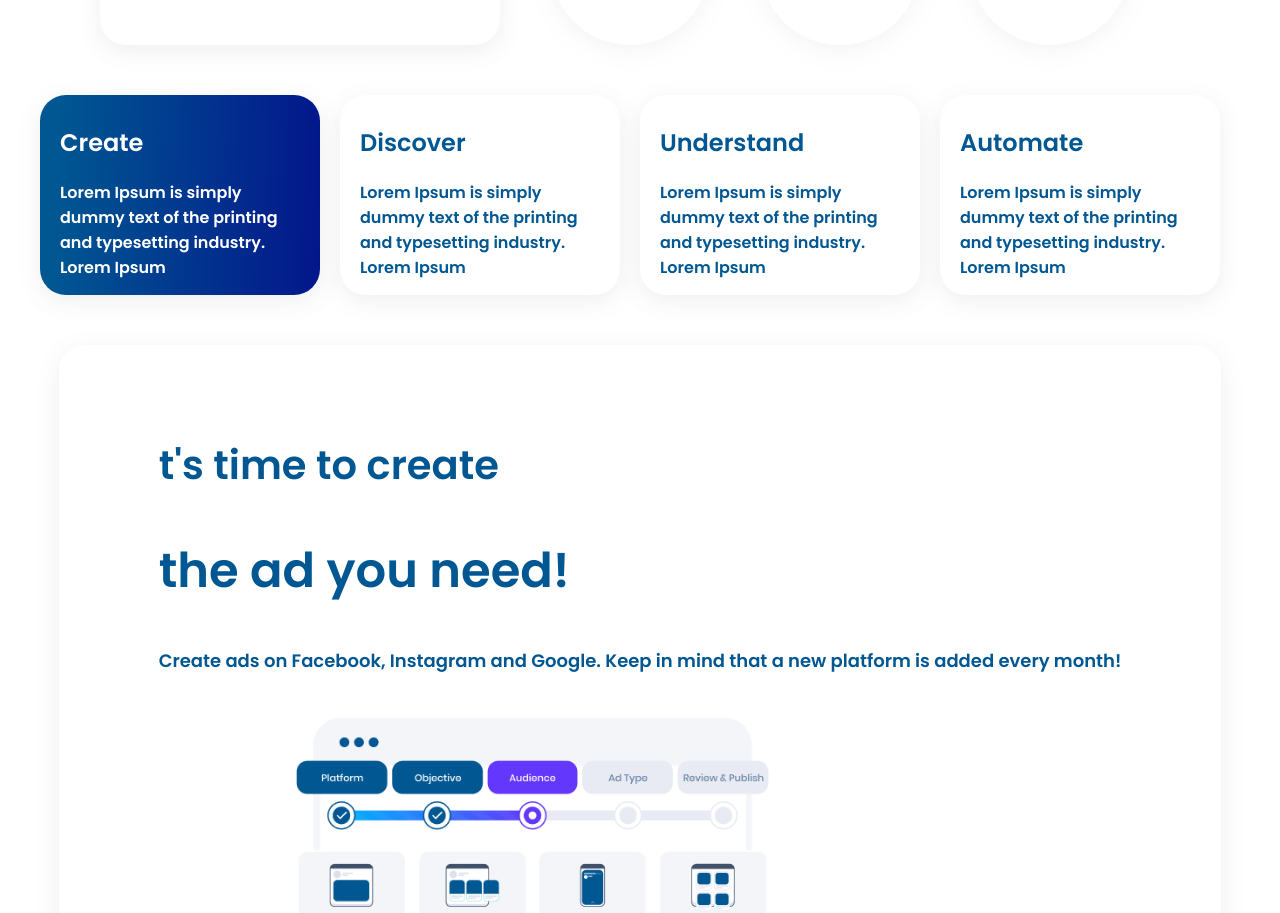
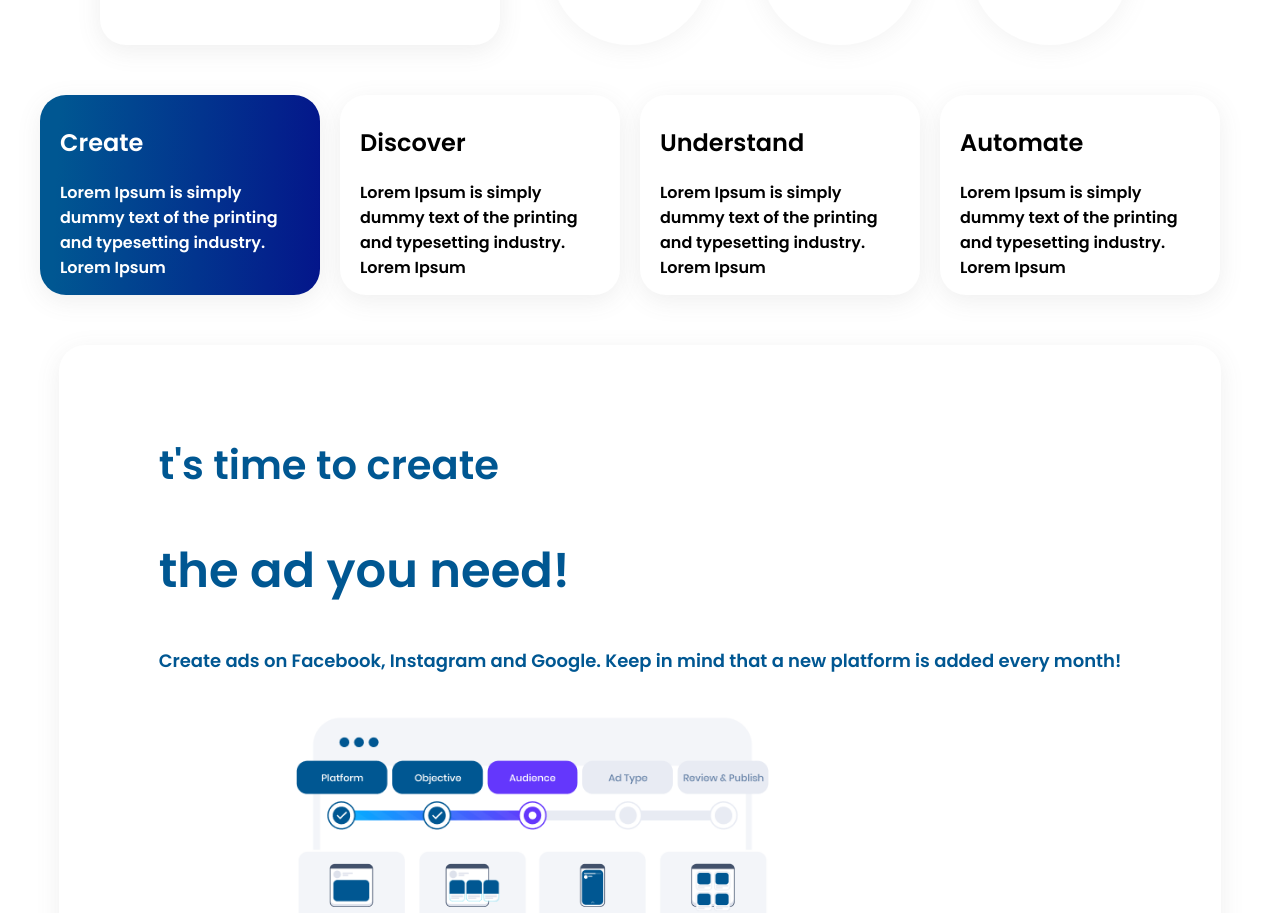
Before and after one commit to Arthur7711/social-media-advertisement-platform, a React (Create React App) app: page / in a window 1280 px wide. Shown: the part 1720-2633 px from the top of the page. Built offline with nearby package versions, Linux system fonts and the light colour scheme.

Commit message:
feat:(Home selecting area )

```diff
--- a/src/components/cards/smallCard/SmallCard.js
+++ b/src/components/cards/smallCard/SmallCard.js
@@ -1,9 +1,16 @@
 import React from "react";
 import styles from "./SmallCard.module.css";
 
-const Smallcard = ({ title, description, COLOR, BGCOLOR }) => {
+const Smallcard = ({
+  title,
+  description,
+  COLOR,
+  BGCOLOR,
+  myState,
+  workState,
+}) => {
   return (
-    <div style={{ background: BGCOLOR }} className={styles.small}>
+    <div style={{ background: BGCOLOR }} className={styles.small} onClick={()=>workState(myState)}>
       <h2 style={{ color: COLOR }}>{title}</h2>
       <p style={{ color: COLOR }}>{description}</p>
     </div>
--- a/src/components/cards/smallCard/SmallCard.module.css
+++ b/src/components/cards/smallCard/SmallCard.module.css
@@ -6,4 +6,5 @@
   border-radius: 26px;
   padding: 10px 20px;
   margin-right: 20px;
+  cursor: pointer;
 }
--- a/src/pages/home/Home.js
+++ b/src/pages/home/Home.js
@@ -1,4 +1,4 @@
-import React from "react";
+import React, { useState } from "react";
 import Bluearea from "../../components/blueArea/BlueArea";
 import Smallcard from "../../components/cards/smallCard/SmallCard";
 import Header from "../../components/header/Header";
@@ -11,6 +11,25 @@ import Workersarea from "../../components/workersArea/WorkersArea";
 import styles from "./Home.module.css";
 
 const Home = () => {
+  const [selectedId, setSelectedId] = useState(0);
+  const types = [
+    {
+      title: "Create",
+      desc: "Lorem Ipsum is simply dummy text of the printing and typesetting industry. Lorem Ipsum ",
+    },
+    {
+      title: "Discover",
+      desc: "Lorem Ipsum is simply dummy text of the printing and typesetting industry. Lorem Ipsum ",
+    },
+    {
+      title: "Understand",
+      desc: "Lorem Ipsum is simply dummy text of the printing and typesetting industry. Lorem Ipsum ",
+    },
+    {
+      title: "Automate",
+      desc: "Lorem Ipsum is simply dummy text of the printing and typesetting industry. Lorem Ipsum ",
+    },
+  ];
   return (
     <>
       <Header />
@@ -30,7 +49,21 @@ const Home = () => {
         <div className={styles.rounds}></div>
       </div>
       <div className={styles.secMidArea}>
-        <Smallcard
+        {types.map((el, i) => (
+          <Smallcard
+            key={i}
+            title={el.title}
+            description={el.desc}
+            BGCOLOR={
+              selectedId === i &&
+              "linear-gradient(92.21deg, #005792 6.65%, #04118a 106.65%)"
+            }
+            COLOR={selectedId === i && "#fff"}
+            myState={i}
+            workState={(elem) => setSelectedId(elem)}
+          />
+        ))}
+        {/* <Smallcard
           title="Create"
           description="Lorem Ipsum is simply dummy text of the printing and typesetting industry. Lorem Ipsum "
           BGCOLOR="linear-gradient(92.21deg, #005792 6.65%, #04118a 106.65%)"
@@ -50,7 +83,7 @@ const Home = () => {
           title="Automate"
           description="Lorem Ipsum is simply dummy text of the printing and typesetting industry. Lorem Ipsum "
           COLOR="#005792"
-        />
+        /> */}
       </div>
       <Mainarea />
       <Bluearea />
```
